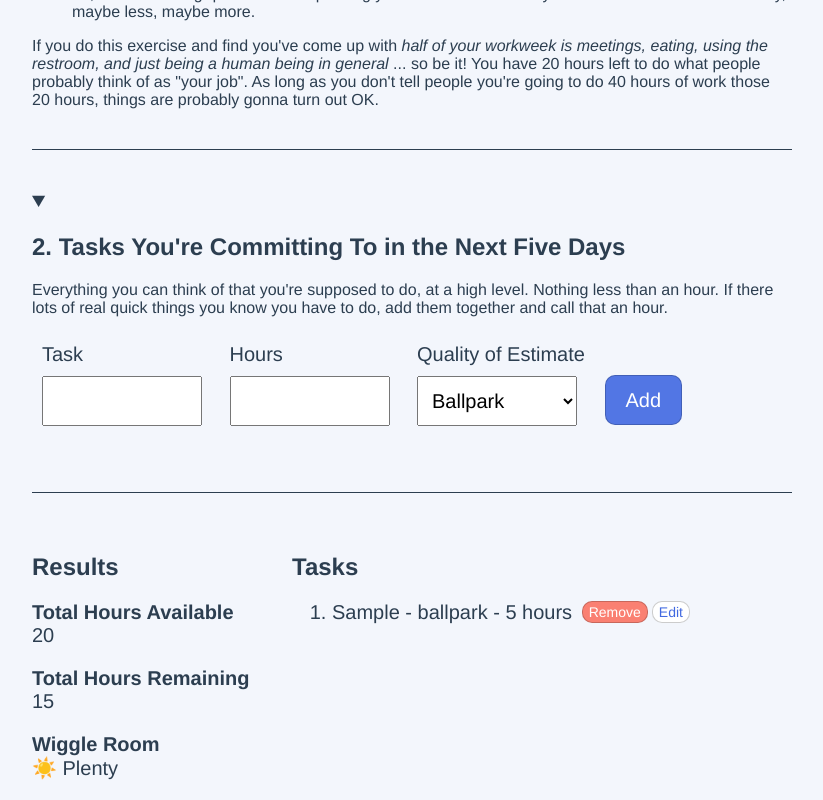
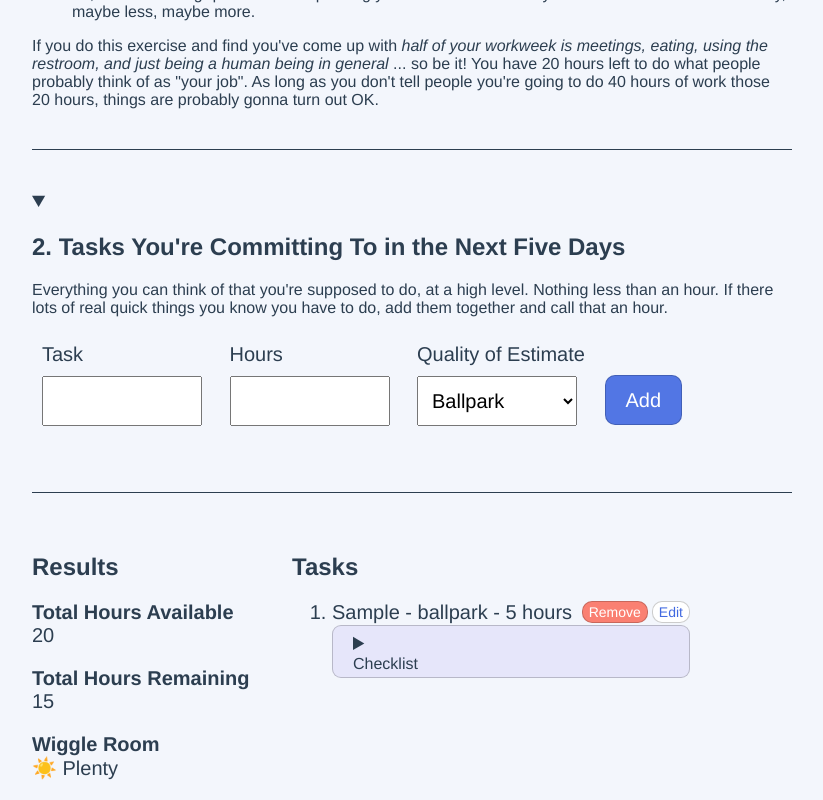
Before and after one commit to marktnoonan/obligabucket, a Vue app: page / in a window 1280 px wide. Both pictures are taken after typing "Sample", "5" into the empty fields and a click on the button "Add". Shown: the part 926-1726 px from the top of the page, without its empty margins (228-1051 px from the left). Built offline with nearby package versions, Linux system fonts and the light colour scheme.

Commit message:
add checklist to tasks

```diff
--- a/src/components/Bucket.vue
+++ b/src/components/Bucket.vue
@@ -5,13 +5,16 @@
       Obligabucket is a like
       <mark>bucket</mark> for your
       <mark>obligations</mark> that does
-      <mark>maths</mark>. To do the maths, it first needs to know two things: the size of your your bucket, and what exactly you're trying to jam in there this week. This page asks you for your
+      maths. To do the maths, it first needs to know two things: the size of your your bucket, and what exactly you're trying to jam in there this week. This page asks you for your
       <strong>availability</strong>, and the
       <strong>tasks</strong> you want to do,
       <strong>how long</strong> you think they will take, and
       <strong>how sure you are</strong> about how long they will take.
     </p>
-    <p class="body-text">All data is preserved in your browser's local storage, but nowhere else. Made by Mark Noonan (<a href="https://twitter.com/marktnoonan">@marktnoonan</a>). Not even a version 0.</p>
+    <p class="body-text">
+      All data is preserved in your browser's local storage, but nowhere else. Made by Mark Noonan (
+      <a href="https://twitter.com/marktnoonan">@marktnoonan</a>). Not even a version 0.
+    </p>
     <hr />
     <details open>
       <summary>
@@ -95,13 +98,19 @@
         <h2>Tasks</h2>
         <p v-if="!tasks.length">None</p>
         <ol>
-          <li v-for="task in tasks" :key="task.id">
+          <li class="results-item" v-for="task in tasks" :key="task.id">
+            <div>
               {{task.name}} - {{task.quality}} - {{task.hours}} hour{{task.hours > 1 ? "s" : ""}}
               <button
                 class="remove"
                 @click="deleteTask(task.id)"
               >Remove</button>
               <button class="edit" @click="editTask(task.id)">Edit</button>
+            </div>
+            <Checklist
+              :initialList="task.checklist"
+              :parentId="task.id"
+              @updateChecklist="updateCheckList"/>
           </li>
         </ol>
       </div>
@@ -110,8 +119,12 @@
 </template>
 
 <script>
+import Checklist from "./Checklist";
 export default {
   name: "Bucket",
+  components: {
+    Checklist
+  },
   data() {
     return {
       totalWeeklyHours: 20,
@@ -134,6 +147,7 @@ export default {
         name: this.newTaskName,
         hours: this.newTaskHours,
         quality: this.newTaskQuality,
+        checklist: [],
         id: (
           this.newTaskName +
           this.newTaskHours +
@@ -153,15 +167,21 @@ export default {
       this.newTaskName = task.name;
       this.newTaskHours = task.hours;
       this.newTaskQuality = task.quality;
-      this.saveButtonText = "Save"
+      this.saveButtonText = "Save";
       this.$refs.taskDetailsEl.open = true;
       this.$refs.newtask.focus();
+    },
+
+    updateCheckList({id, list}){
+      console.log(id, list)
+      let task = this.tasks.find(item => item.id == id);
+      task.checklist = list
     },
     resetForm() {
       this.newTaskName = "";
       this.newTaskHours = "";
       this.newTaskQuality = "ballpark";
-      this.saveButtonText = "Add"
+      this.saveButtonText = "Add";
     }
   },
   computed: {
@@ -318,17 +338,28 @@ hr {
 summary {
   position: relative;
   outline: none;
+  transition: all .2s ease
 }
 
 summary::-webkit-details-marker {
   color: green;
   position: absolute;
-  left: -20px;
+  left: -18px;
   top: 12px;
+  cursor: default;
 }
 
 summary:focus {
   outline: 1px solid rgba(0, 0, 0, 0.4);
+}
+
+summary:hover {
+  background-color: rgba(0, 0, 0, 0.1);
+}
+
+summary h2,
+summary h3 {
+  cursor: default;
 }
 
 ol li {
@@ -366,4 +397,8 @@ ol li {
     margin-bottom: 20px;
   }
 }
+
+.results-item {
+  margin-bottom: 20px;
+}
 </style>
--- /dev/null
+++ b/src/components/Checklist.vue
@@ -0,0 +1,110 @@
+<template>
+  <details>
+    <summary>
+      <h3 class="checklist-title">Checklist</h3>
+    </summary>
+    <ul class="checklist">
+      <li v-for="item in list" :key="item.text">
+        <label :class="{'completed': item.completed}">
+          <input type="checkbox" :checked="item.completed" v-model="item.completed"/>
+          {{item.text}}
+        </label>
+        <button class="remove" @click="deleteItem(item.text)">Remove</button>
+        <button class="edit" @click="editItem(item.text)">Edit</button>
+      </li>
+    </ul>
+    <form @submit.prevent="addItem">
+      <input type="text" v-model="newItemText" ref="newitem" />
+      <button class="edit">{{editing ? "Save" : "Add"}}</button>
+    </form>
+  </details>
+</template>
+
+<script>
+export default {
+  name: "Checklist",
+  props: ["initialList", "parentId"],
+  data() {
+    return {
+      list: [
+      ],
+      newItemText: "",
+      editing: false
+    };
+  },
+  mounted() {
+    if (this.initialList) {
+      this.list = this.initialList;
+    }
+  },
+  methods: {
+    addItem() {
+      this.list.push({
+        text: this.newItemText,
+        completed: false
+      });
+      this.newItemText = "";
+      this.editing = false;
+      this.$emit("updateChecklist", { id: this.parentId, list: this.list });
+    },
+    deleteItem(text) {
+      let targetIndex = this.list.findIndex(item => item.text == text);
+      this.list.splice(targetIndex, 1);
+      this.$emit("updateChecklist", { id: this.parentId, list: this.list });
+    },
+    editItem(text) {
+      this.editing = true;
+      let targetIndex = this.list.findIndex(item => item.text == text);
+      this.list.splice(targetIndex, 1);
+      this.newItemText = text;
+      this.$refs.newitem.focus();
+    }
+  }
+};
+</script>
+
+<style scoped>
+input[type="checkbox"] {
+  height: 20px;
+  width: 20px;
+  position: relative;
+  top: 3px;
+}
+input[type="text"] {
+  height: 20px;
+  width: 150px;
+}
+.checklist-title {
+  margin: 0;
+}
+.checklist {
+  list-style-type: none;
+  padding-left: 0;
+}
+.checklist li {
+  margin: 0;
+}
+
+summary::-webkit-details-marker {
+  color: green;
+  position: absolute;
+  left: -16px;
+  top: 4px;
+}
+
+details {
+  background-color: lavender;
+  padding: 6px 20px 4px;
+  border-radius: 9px;
+  border: 1px solid rgba(0,0,0,0.2);
+}
+
+details h3 {
+  font-size: 1rem;
+  font-weight: normal;
+}
+
+.completed {
+  text-decoration: line-through;
+}
+</style>
```
Lines whose indentation alone changed are shown as unchanged.
